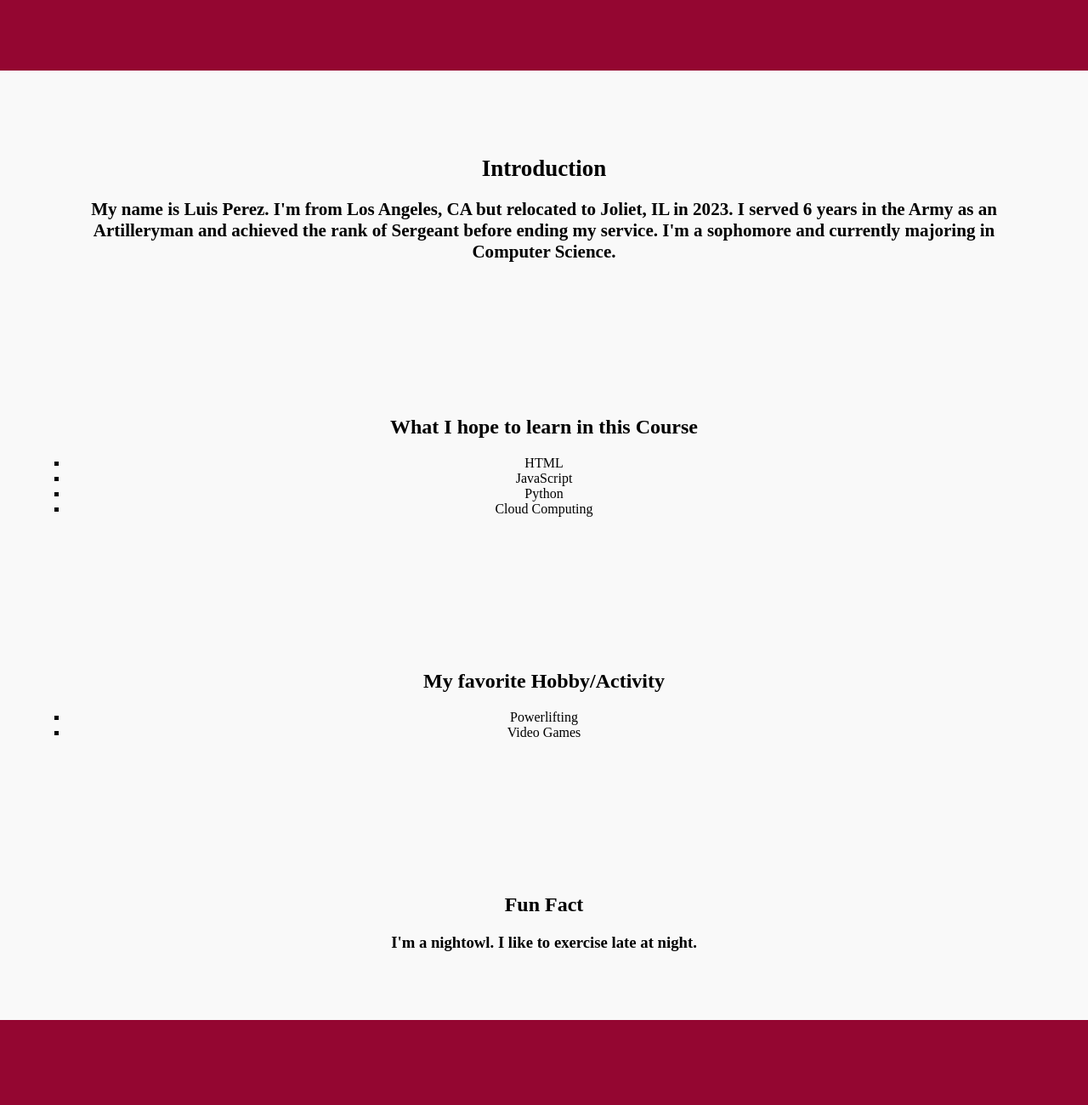
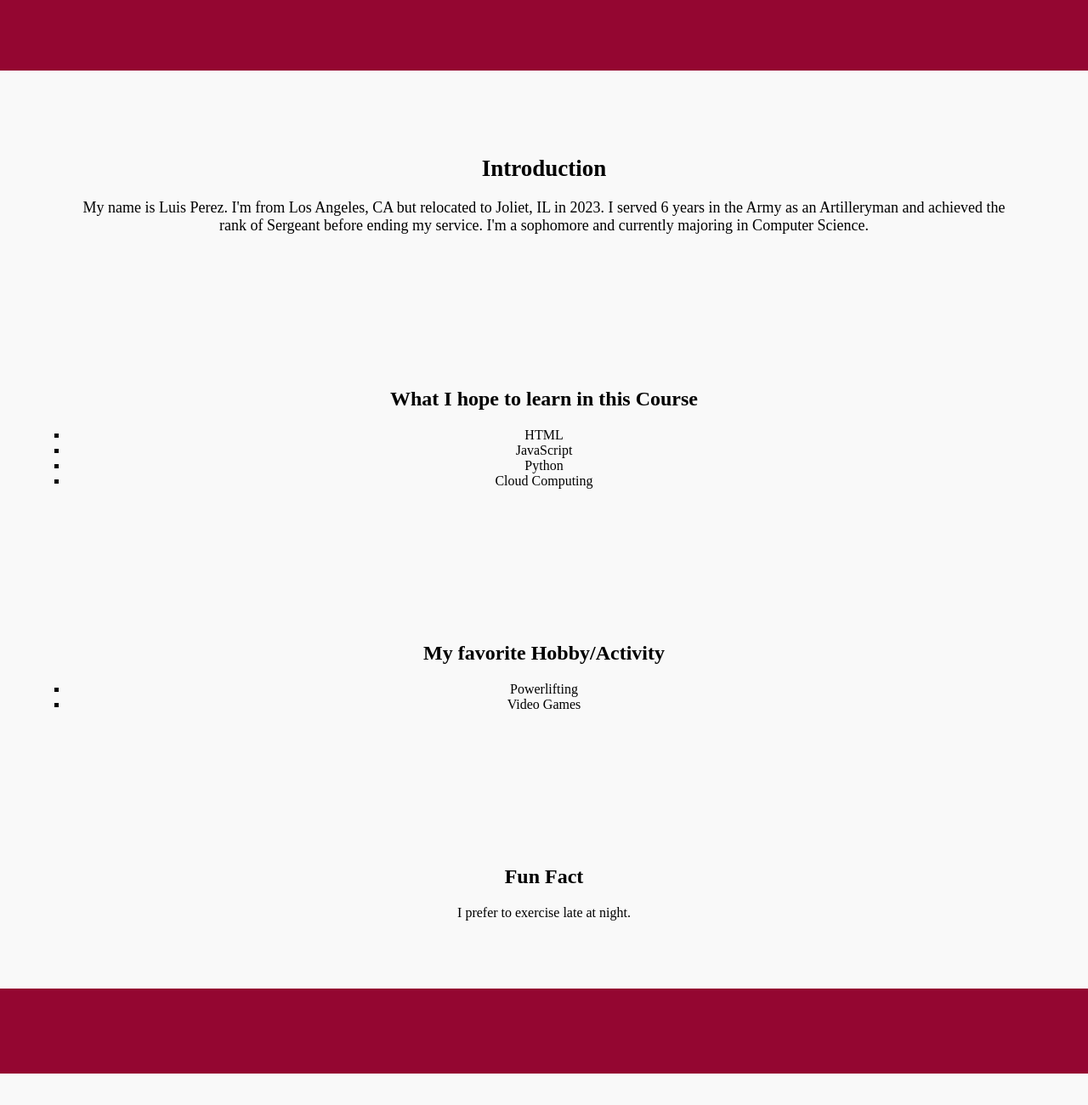
Before and after one commit to Luis-Perz/know-each-other, a plain HTML site: page index.html in a window 1280 px wide. Shown: the part 630-1930 px from the top of the page at 85% size. After the commit the page ends 1893 px from the top, so only its background shows below. Drawn offline with Linux system fonts and the light colour scheme.

Commit message:
Update index.html

```diff
--- a/index.html
+++ b/index.html
@@ -20,7 +20,7 @@
 
         <section id="containers" class="my-intro">
             <h1 class="titles">Introduction</h1>
-            <h3>My name is Luis Perez. I'm from Los Angeles, CA but relocated to Joliet, IL in 2023. I served 6 years in the Army as an Artilleryman and achieved the rank of Sergeant before ending my service. I'm a sophomore and currently majoring in Computer Science.  </h3>
+            <p>My name is Luis Perez. I'm from Los Angeles, CA but relocated to Joliet, IL in 2023. I served 6 years in the Army as an Artilleryman and achieved the rank of Sergeant before ending my service. I'm a sophomore and currently majoring in Computer Science.  </p>
         </section>
 
         <section id="containers" class="my-hopes">
@@ -43,7 +43,7 @@
 
         <section id="containers" class="fun-fact">
             <h1 class="titles">Fun Fact</h1>
-            <h3>I'm a nightowl. I like to exercise late at night.</h3>
+            <p>I prefer to exercise late at night.</p>
         </section>
 
     </body>
```
